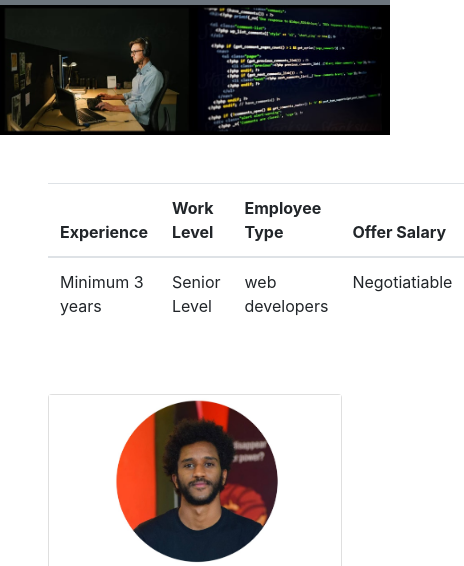
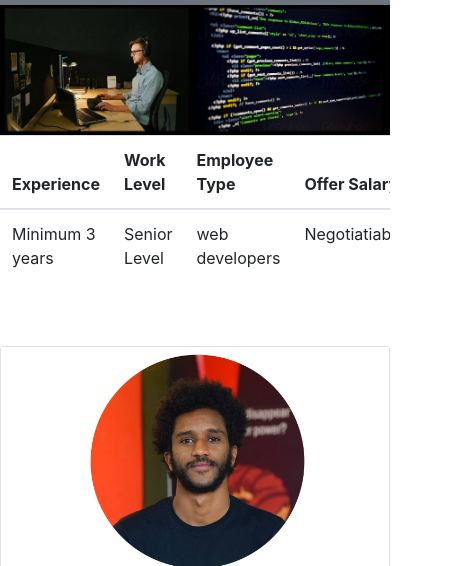
Before and after one commit to rahi29/UGR-3539-13, a website: page webdevelopers.html in a window 390 px wide. Shown: the part 51-617 px from the top of the page, 464 px wide, since content can reach past the window. Drawn offline with nearby package versions, Linux system fonts and the light colour scheme.

Commit message:
Update webdevelopers.html
changes made to the table to make it responsive.

```diff
--- a/webdevelopers.html
+++ b/webdevelopers.html
@@ -53,8 +53,8 @@
         alt="a person working with code"
         width="100%"/>
     </div>
-    <div class="pl-5 pr-5 mt-5 mb-3">
-      <table class="table table-hover">
+    <div class="table-responsive">
+      <table class="table">
         <thead>
           <tr>
             <th>Experience</th>
@@ -72,6 +72,7 @@
           </tr>
         </tbody>
       </table>
+    </div>
       <br /><br />
       <section>
         <div class="row text-center mb-5">
```
